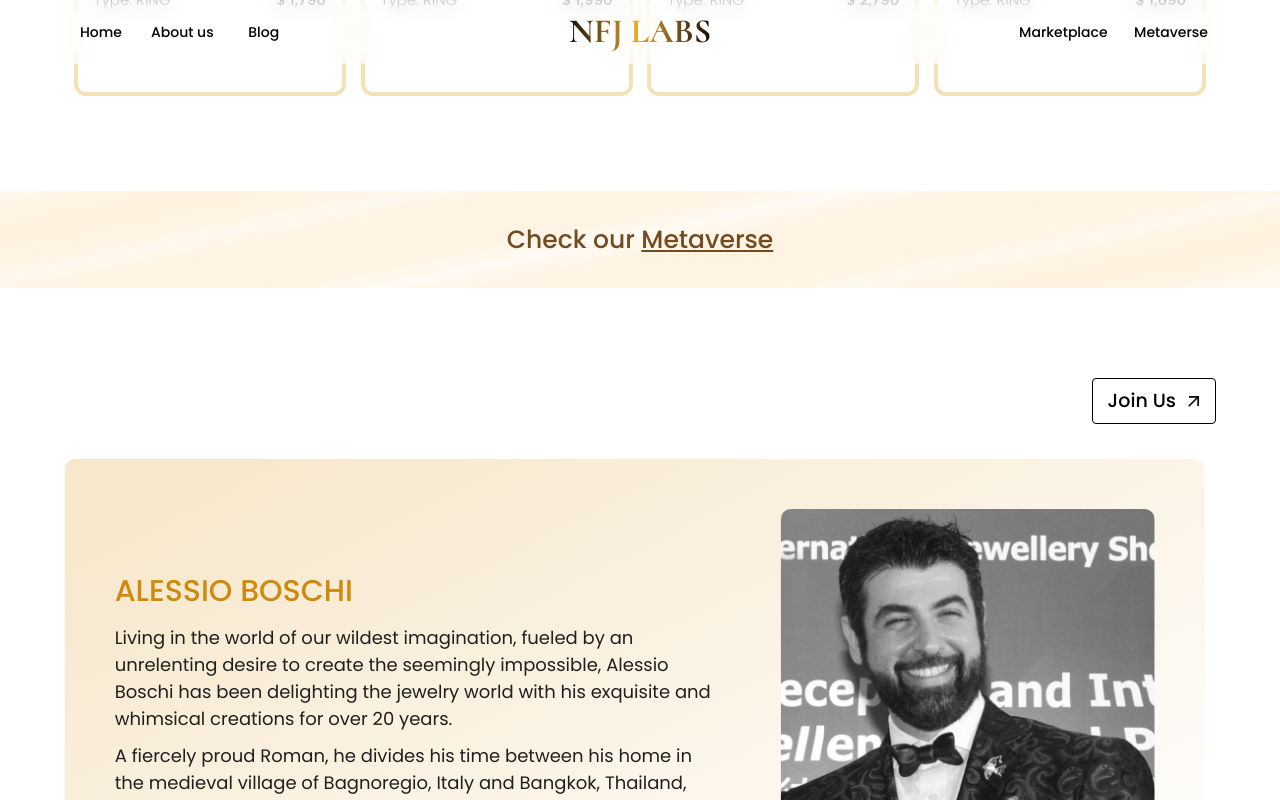
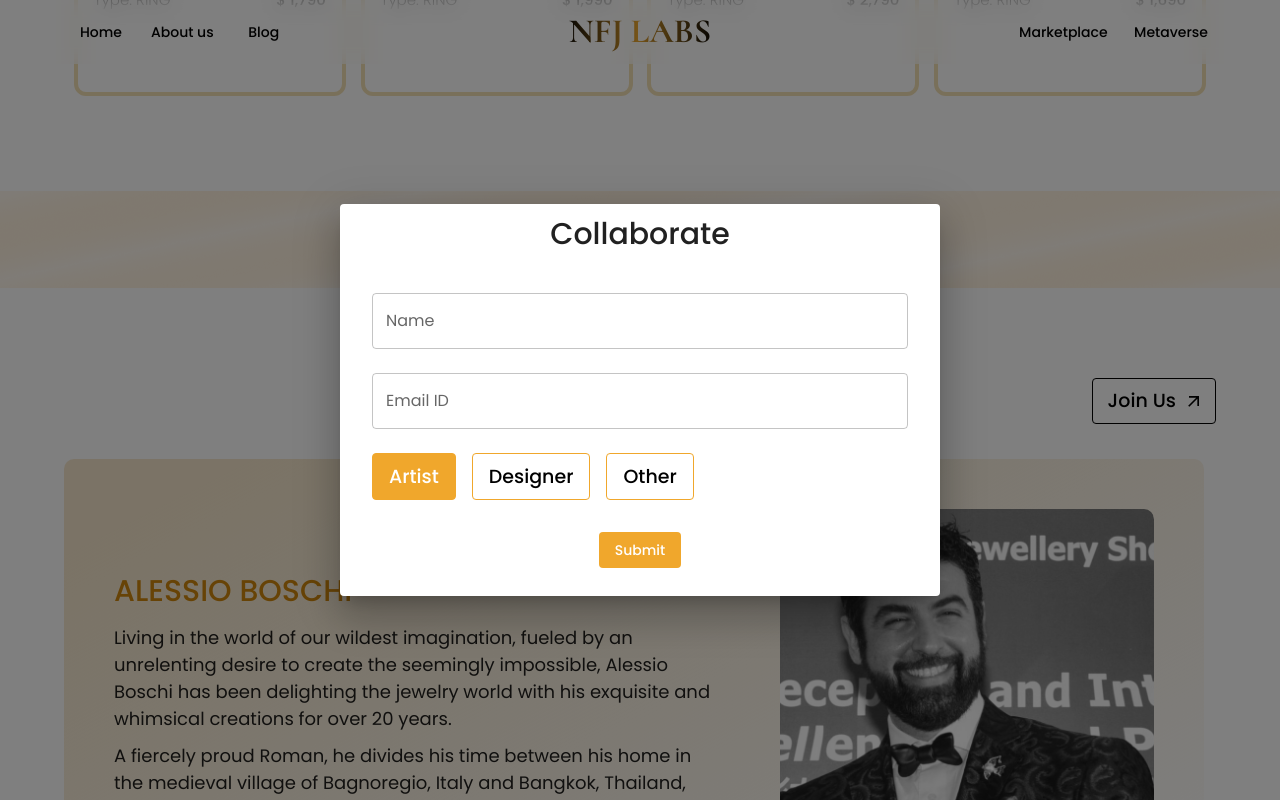
Before and after one commit to ArtisticJewellers/nfjlabs-website, a React (Create React App) app: page / in a window 1280 px wide. Both pictures are taken after a click on the button "Join Us". Shown: the part 2208-3008 px from the top of the page. Built offline with nearby package versions, Linux system fonts and the light colour scheme.

Commit message:
add modal in join us section

```diff
--- /dev/null
+++ b/src/components/common/Modal.js
@@ -0,0 +1,33 @@
+import * as React from "react";
+import Button from "@mui/material/Button";
+import Dialog from "@mui/material/Dialog";
+import DialogActions from "@mui/material/DialogActions";
+import DialogContent from "@mui/material/DialogContent";
+import DialogContentText from "@mui/material/DialogContentText";
+import DialogTitle from "@mui/material/DialogTitle";
+import Centered from "./Centered";
+import { Box, Typography } from "@mui/material";
+
+export default function Modal({ title, children, open, onClose }) {
+  return (
+    <div>
+      <Dialog
+        open={open}
+        onClose={onClose}
+        fullWidth={true}
+        maxWidth="sm"
+        aria-labelledby="alert-dialog-title"
+        aria-describedby="alert-dialog-description"
+      >
+        <Box padding={1}>
+          <Centered>
+            <Typography fontSize="30px" fontWeight={500}>
+              {title}
+            </Typography>
+          </Centered>
+          <DialogContent>{children}</DialogContent>
+        </Box>
+      </Dialog>
+    </div>
+  );
+}
--- a/src/components/common/OutArrowBtn.js
+++ b/src/components/common/OutArrowBtn.js
@@ -1,13 +1,19 @@
 import { Button } from "@mui/material";
-import ArrowOutwardIcon from '@mui/icons-material/ArrowOutward';import React from "react";
+import ArrowOutwardIcon from "@mui/icons-material/ArrowOutward";
+import React from "react";
 
-const OutArrowBtn = ({ label }) => {
+const OutArrowBtn = ({ label, onClick }) => {
   return (
     <>
       <Button
-        sx={{ color: "black", borderColor: "black", fontSize:{xs:"10px", sm:"15px", md:"19px"} }}
+        sx={{
+          color: "black",
+          borderColor: "black",
+          fontSize: { xs: "10px", sm: "15px", md: "19px" },
+        }}
         variant="outlined"
         endIcon={<ArrowOutwardIcon />}
+        onClick={onClick}
       >
         {label}
       </Button>
--- a/src/components/common/RadioButtons.js
+++ b/src/components/common/RadioButtons.js
@@ -22,7 +22,7 @@ const RadioButtons = ({ buttons, initialActiveBtn, onChange }) => {
             background: activeBtn === index ? "#F0A72C" : "#ffff",
             border: "1px solid #F0A72C",
             color: activeBtn === index ? "#ffff" : "black",
-            marginX: 1,
+            marginRight:2,
             fontSize: { xs: "10px", sm: "15px", md: "19px" },
             "&:hover": {
               color: "#fff",
--- a/src/pages/home/artists/Artist.js
+++ b/src/pages/home/artists/Artist.js
@@ -1,10 +1,12 @@
 import { Box, Button, Container, Typography } from "@mui/material";
-import React from "react";
+import React, { useState } from "react";
 import OutArrowBtn from "../../../components/common/OutArrowBtn";
 import artist from "../../../assets/homePage/artists/artist.png";
 import Carousel from "../../../components/common/Carousel.js";
+import JoinUsModal from "./JoinUsModal";
 
 const Artist = () => {
+  const [openModal, setOpenModal] = useState(false);
   const ArtistInfo = () => {
     return (
       <>
@@ -64,7 +66,6 @@ const Artist = () => {
   const ArtistContainer = () => {
     return (
       <>
-
         <Box
           sx={{
             marginY: "35px",
@@ -96,7 +97,12 @@ const Artist = () => {
           }}
         >
           <Box sx={{ alignSelf: "end" }}>
-            <OutArrowBtn label="Join Us" />
+            <OutArrowBtn
+              onClick={() => {
+                setOpenModal(true);
+              }}
+              label="Join Us"
+            />
           </Box>
           <Box width="100%">
             <Carousel center>
@@ -106,6 +112,7 @@ const Artist = () => {
           </Box>
         </Box>
       </Container>
+      <JoinUsModal open={openModal} setOpen={setOpenModal} />
     </>
   );
 };
--- /dev/null
+++ b/src/pages/home/artists/JoinUsModal.js
@@ -0,0 +1,46 @@
+import React from "react";
+import Modal from "../../../components/common/Modal";
+import { Button, Typography, TextField, Box } from "@mui/material";
+import getScreenSize from "../../../helpers/getScreenSize";
+import RadioButtons from "../../../components/common/RadioButtons";
+import Centered from "../../../components/common/Centered";
+
+const JoinUsModal = ({ open, setOpen }) => {
+  const onClose = () => {
+    setOpen(false);
+  };
+
+  const size = getScreenSize() == "xs" ? "small" : "medium";
+
+  return (
+    <Modal title="Collaborate" open={open} onClose={onClose}>
+      <TextField
+        size={size}
+        label="Name"
+        variant="outlined"
+        fullWidth
+        margin="normal"
+      />
+      <TextField
+        size={size}
+        label="Email ID"
+        variant="outlined"
+        fullWidth
+        margin="normal"
+      />
+
+      <Box marginY={2} marginBottom={4}>
+        <RadioButtons
+          onChange={() => {}}
+          buttons={["Artist", "Designer", "Other"]}
+          initialActiveBtn={1}
+        />
+      </Box>
+      <Centered>
+        <Button variant="contained">Submit</Button>
+      </Centered>
+    </Modal>
+  );
+};
+
+export default JoinUsModal;
--- a/src/pages/home/features/index.js
+++ b/src/pages/home/features/index.js
@@ -17,9 +17,12 @@ const Features = () => {
           flexWrap: "wrap",
           backgroundImage: `url(${backgroundImage})`,
           backgroundRepeat: "no-repeat",
-          backgroundPosition:{ xs: "top left", sm: "top left", md: "bottom left" },
+          backgroundPosition: {
+            xs: "top left",
+            sm: "top left",
+            md: "bottom left",
+          },
           backgroundSize: "35%",
-          //   background:"red"
           marginTop: 10, // Set margin top to 0
           paddingTop: 0, // Set padding top to 0
         }}
```
